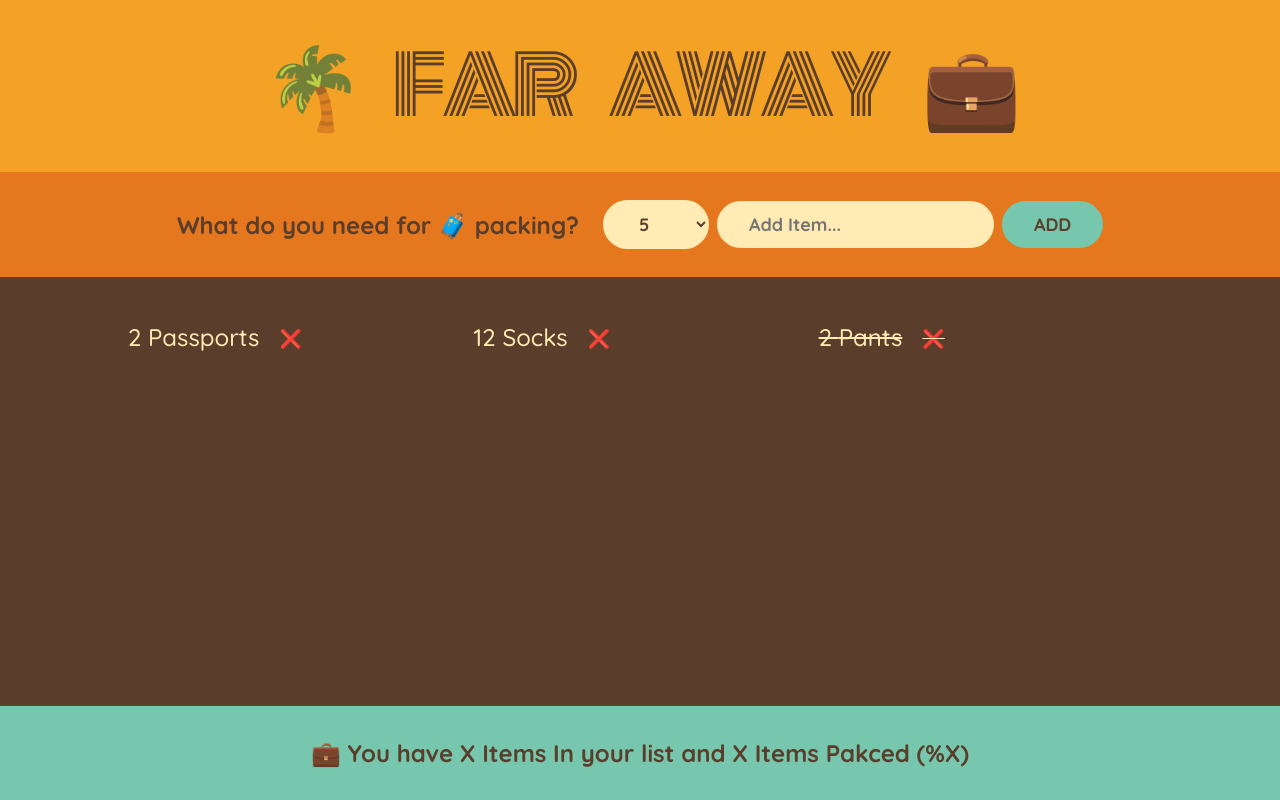
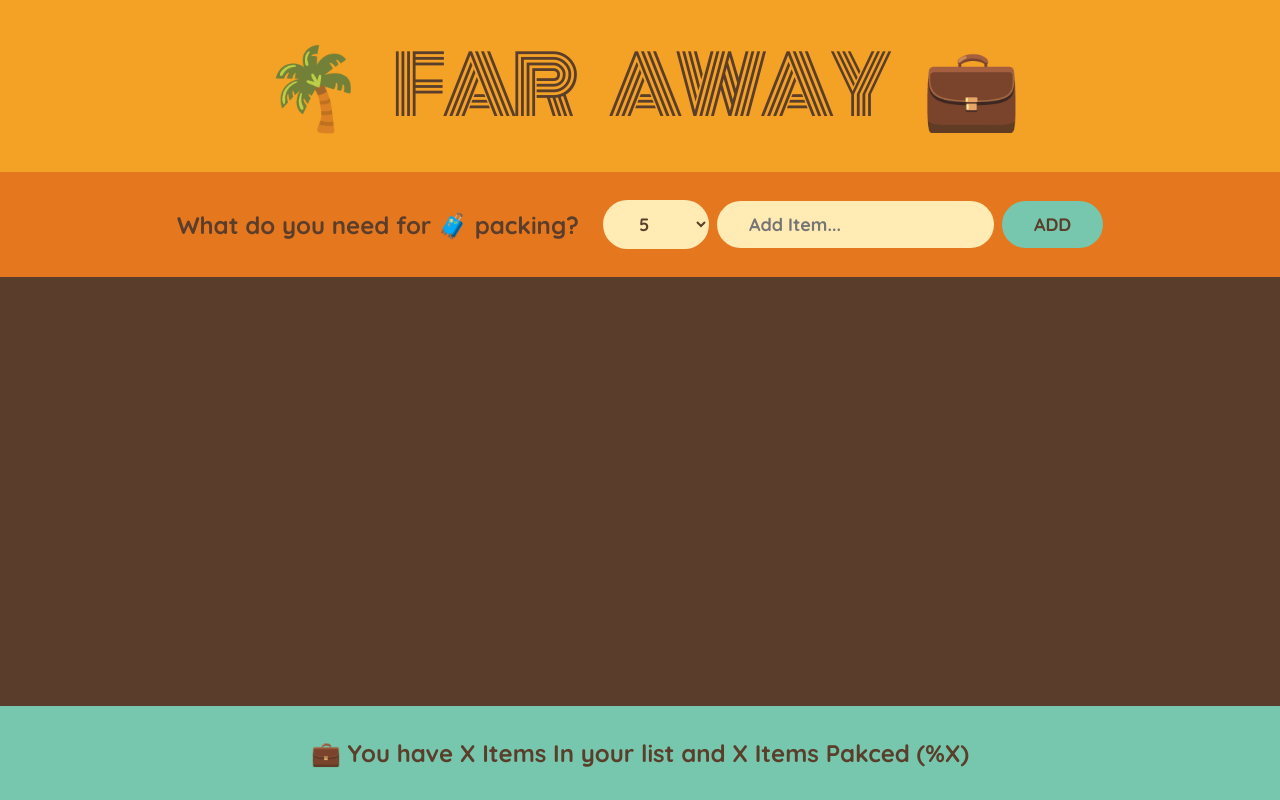
Before and after one commit to Kianibound/IcodeThis-Challenges, a React (Vite) app in the folder travel-list/: page / in a window 1280 px wide. Built offline with nearby package versions, Linux system fonts and the light colour scheme.

Commit message:
adding items logic

```diff
--- a/travel-list/src/App.jsx
+++ b/travel-list/src/App.jsx
@@ -7,11 +7,20 @@ const initialItems = [
 ];
 
 function App() {
+  const [items, setItems] = useState([]);
+  const handleAddItems = (item) => {
+    setItems((prevItems) => [item, ...prevItems]);
+  };
+
   return (
     <div className="app">
       <Logo />
-      <Form />
-      <PackingList />
+      <Form
+      onAddItem={handleAddItems}
+      />
+      <PackingList
+      items={items}
+      />
       <Footer />
     </div>
   );
@@ -23,7 +32,9 @@ const Logo = () => {
   return <h1>🌴 Far Away 💼</h1>;
 };
 
-const Form = () => {
+const Form = ({
+  onAddItem
+}) => {
   const [description, setDescription] = useState("");
   const [quantity, setQuantity] = useState(5);
   const handleSubmit = (e) => {
@@ -31,6 +42,7 @@ const Form = () => {
     if (!description) return;
     const newItem = { id: Date.now(), description, quantity, packed: false };
 
+    onAddItem(newItem);
     setDescription("");
     setQuantity(1);
   };
@@ -53,11 +65,11 @@ const Form = () => {
   );
 };
 
-const PackingList = () => {
+const PackingList = ({items}) => {
   return (
     <div className="list">
       <ul>
-        {initialItems.map((item) => (
+        {items.map((item) => (
           <Item item={item} key={item.id} />
         ))}
       </ul>
```
